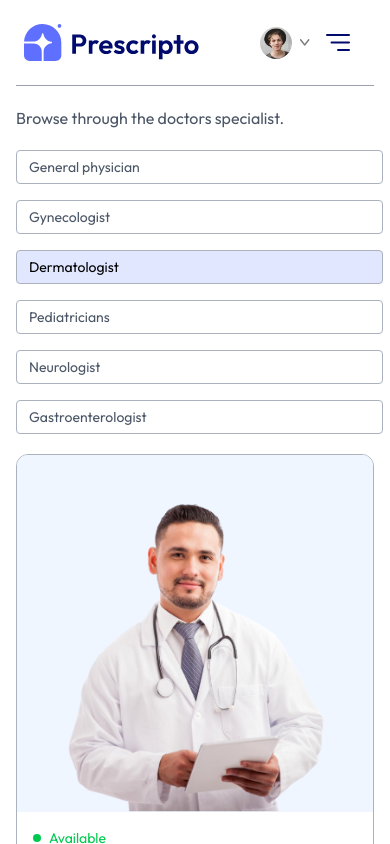
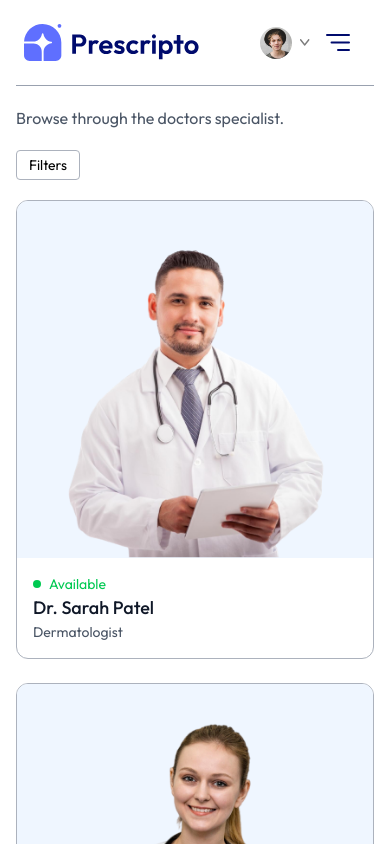
Before and after one commit to dinhhieu110/medbook_system, a React (Vite) app in the folder client/: page /doctors/Dermatologist in a window 390 px wide. Shown: the top 844 px of the page. Built offline with nearby package versions, Linux system fonts and the light colour scheme.

Commit message:
[MS-19][Final Client] Adjust the responsive for whole system

```diff
--- a/client/src/components/Header.jsx
+++ b/client/src/components/Header.jsx
@@ -3,31 +3,15 @@ import { assets } from '../assets/assets';
 import { NavLink, useNavigate } from 'react-router-dom';
 const Header = () => {
   const navigate = useNavigate();
-  const [isScrolled, setIsScrolled] = useState(false);
   const [showMenu, setShowMenu] = useState(false);
   const [validToken, setValidToken] = useState(true);
-
-  useEffect(() => {
-    const handleScroll = () => {
-      setIsScrolled(window.scrollY > 50);
-    };
-
-    window.addEventListener('scroll', handleScroll);
-    return () => window.removeEventListener('scroll', handleScroll);
-  }, []);
 
   const logout = () => {
     setValidToken(false);
   };
 
   return (
-    <div
-      className={`sticky top-0 flex p-2 items-center justify-between text-sm py-6 mb-5 border-b border-b-gray-400 ${
-        isScrolled
-          ? 'bg-white/80 backdrop-blur-md shadow-md z-20'
-          : 'bg-transparent'
-      }`}
-    >
+    <div className="flex p-2 items-center justify-between text-sm py-6 mb-5 border-b border-b-gray-400">
       <img
         onClick={() => navigate('/')}
         className="w-44 cursor-pointer"
--- a/client/src/pages/Contact.jsx
+++ b/client/src/pages/Contact.jsx
@@ -9,7 +9,7 @@ const Contact = () => {
           CONTACT <span className="font-semibold text-gray-700">US</span>
         </p>
       </div>
-      <div className="my-10 flex flex-col justify-center md:flex-row gap-10 mb-28 text-sm">
+      <div className="my-10 flex flex-col justify-center items-center md:flex-row gap-10 mb-28 text-sm">
         <img
           className="w-full max-w-[360px]"
           src={assets.contact_image}
--- a/client/src/pages/Doctors.jsx
+++ b/client/src/pages/Doctors.jsx
@@ -1,12 +1,13 @@
-import React, { useContext, useEffect, useState } from "react";
-import { useNavigate, useParams } from "react-router-dom";
-import { AppContext } from "../context/AppContext";
-import DoctorCard from "../components/DoctorCard";
-import { specialtyData } from "../assets/assets";
+import React, { useContext, useEffect, useState } from 'react';
+import { useNavigate, useParams } from 'react-router-dom';
+import { AppContext } from '../context/AppContext';
+import DoctorCard from '../components/DoctorCard';
+import { specialtyData } from '../assets/assets';
 
 const Doctors = () => {
   const { specialty } = useParams();
   const [filteredDoctors, setFilteredDoctors] = useState([]);
+  const [showFilter, setShowFilter] = useState(false);
   const { doctors } = useContext(AppContext);
   const navigate = useNavigate();
 
@@ -27,18 +28,30 @@ const Doctors = () => {
     <div>
       <p className="text-gray-600">Browse through the doctors specialist.</p>
       <div className="flex flex-col sm:flex-row items-start gap-5 mt-5">
+        <button
+          className={`py-1 px-3 border rounded text-sm transition-all sm:hidden ${
+            showFilter && 'bg-primary text-white'
+          }`}
+          onClick={() => setShowFilter((prev) => !prev)}
+        >
+          Filters
+        </button>
         {/* Categories */}
-        <div className="flex flex-col gap-4 text-sm text-gray-600">
+        <div
+          className={`flex-col gap-4 text-sm text-gray-600 ${
+            showFilter ? 'flex' : 'hidden sm:flex'
+          }`}
+        >
           {specialtyData.map((item) => (
             <p
               key={item.specialty}
               onClick={() => {
                 specialty === item.specialty
-                  ? navigate("/doctors")
+                  ? navigate('/doctors')
                   : navigate(`/doctors/${item.specialty}`);
               }}
               className={`w-[94vw] sm:w-auto pl-3 py-1.5 pr-16 border border-gray-300 rounded transition-all cursor-pointer ${
-                specialty === item.specialty ? "bg-indigo-100 text-black" : ""
+                specialty === item.specialty ? 'bg-indigo-100 text-black' : ''
               }`}
             >
               {item.specialty}
```
